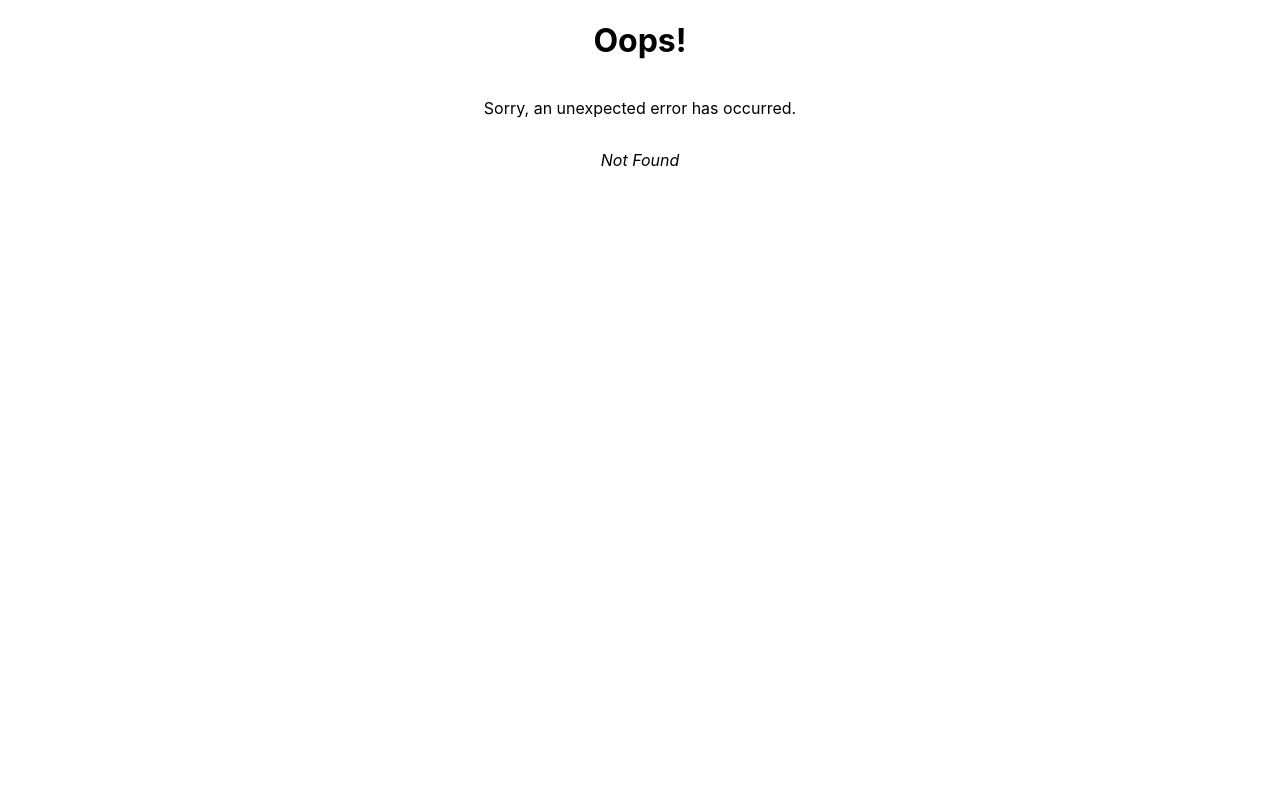
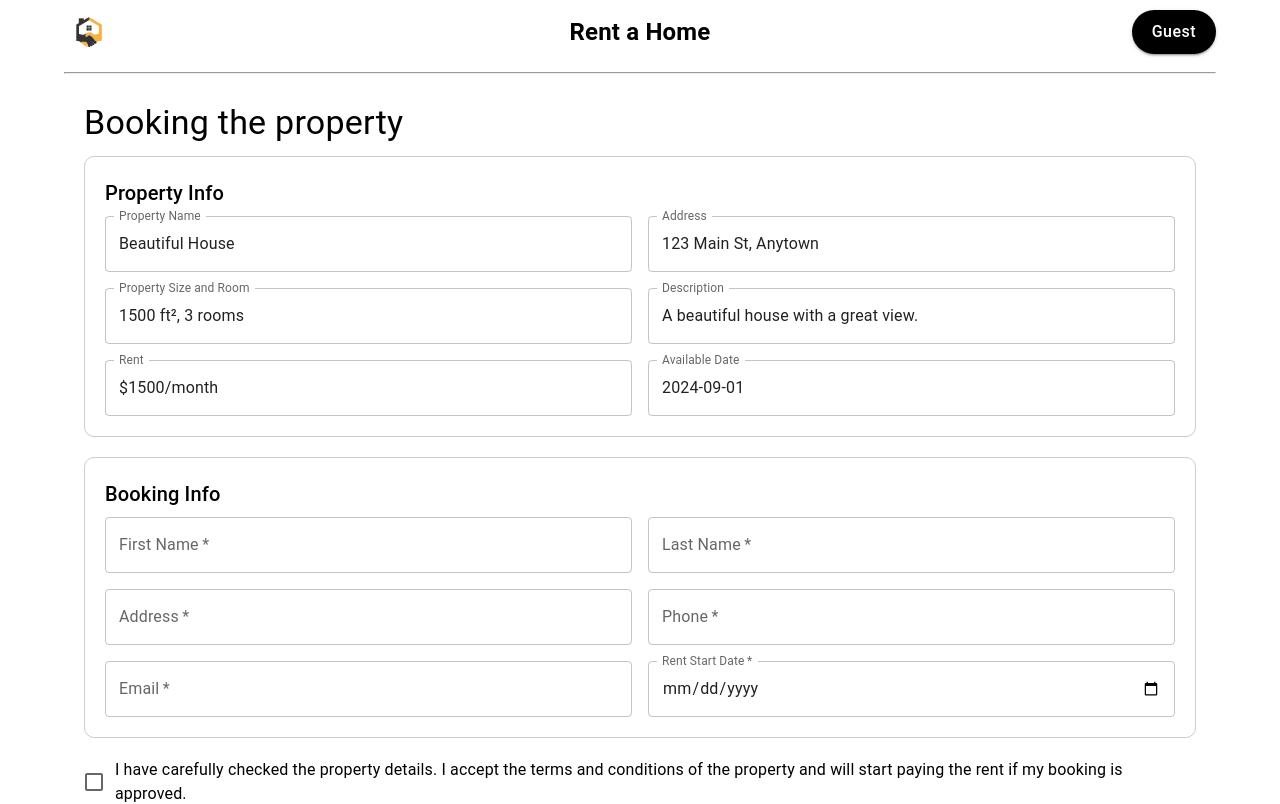
Before and after one commit to mayusuf/tolet-wap, a React (Create React App) app: page /booking-property/1 in a window 1280 px wide. Before the commit this address had no page. Shown: the top 804 px of the page. Built offline with nearby package versions, Linux system fonts and the light colour scheme.

Commit message:
Booking the property added

```diff
--- a/package.json
+++ b/package.json
@@ -14,6 +14,8 @@
     "react-dom": "^18.3.1",
     "react-router-dom": "^6.26.0",
     "react-scripts": "5.0.1",
+    "react-toastify": "^10.0.5",
+    "sweetalert2": "^11.12.4",
     "web-vitals": "^2.1.4"
   },
   "scripts": {
--- /dev/null
+++ b/src/components/BookingProperty.jsx
@@ -0,0 +1,262 @@
+import React, { useState } from "react";
+import {
+  Box,
+  Grid,
+  TextField,
+  Button,
+  Checkbox,
+  Typography,
+  FormControlLabel,
+  Container,
+} from "@mui/material";
+import { ToastContainer, toast } from "react-toastify";
+import "react-toastify/dist/ReactToastify.css";
+import Swal from "sweetalert2";
+import { useNavigate } from "react-router-dom";
+
+const BookingProperty = () => {
+  const navigate = useNavigate();
+
+  const [propertyInfo] = useState({
+    propertyName: "Beautiful House",
+    address: "123 Main St, Anytown",
+    sizeAndRoom: "1500 ft², 3 rooms",
+    description: "A beautiful house with a great view.",
+    rent: "$1500/month",
+    availableDate: "2024-09-01",
+  });
+
+  const [bookingInfo, setBookingInfo] = useState({
+    firstName: "",
+    lastName: "",
+    address: "",
+    phone: "",
+    email: "",
+    rentStartDate: "",
+  });
+
+  const [isChecked, setIsChecked] = useState(false);
+
+  const handleInputChange = (e) => {
+    const { name, value } = e.target;
+    setBookingInfo({
+      ...bookingInfo,
+      [name]: value,
+    });
+  };
+
+  const handleCheckboxChange = (e) => {
+    setIsChecked(e.target.checked);
+  };
+
+  const handleSubmit = (e) => {
+    e.preventDefault();
+
+    if (!isChecked) {
+      toast.error("You must agree to the terms and conditions.");
+      return;
+    }
+
+    Swal.fire({
+      title: "Are you sure?",
+      text: "Do you want to proceed with the booking?",
+      icon: "warning",
+      showCancelButton: true,
+      confirmButtonText: "Yes, book it!",
+      cancelButtonText: "No, cancel!",
+    }).then((result) => {
+      if (result.isConfirmed) {
+        toast.success("Booking request submitted successfully!", {
+            onClose: () => {
+                navigate("/");
+            }
+        });
+      }
+    });
+  };
+
+  return (
+    <Container maxWidth="lg">
+      <Box sx={{ padding: "20px" }}>
+        <Typography variant="h4" gutterBottom>
+          Booking the property
+        </Typography>
+        <form onSubmit={handleSubmit}>
+          <Box
+            sx={{
+              border: "1px solid #ccc",
+              borderRadius: "10px",
+              padding: "20px",
+              marginBottom: "20px",
+            }}
+          >
+            <Typography variant="h6" gutterBottom>
+              Property Info
+            </Typography>
+            <Grid container spacing={2}>
+              <Grid item xs={12} sm={6}>
+                <TextField
+                  label="Property Name"
+                  value={propertyInfo.propertyName}
+                  fullWidth
+                  InputProps={{
+                    readOnly: true,
+                  }}
+                />
+              </Grid>
+              <Grid item xs={12} sm={6}>
+                <TextField
+                  label="Address"
+                  value={propertyInfo.address}
+                  fullWidth
+                  InputProps={{
+                    readOnly: true,
+                  }}
+                />
+              </Grid>
+              <Grid item xs={12} sm={6}>
+                <TextField
+                  label="Property Size and Room"
+                  value={propertyInfo.sizeAndRoom}
+                  fullWidth
+                  InputProps={{
+                    readOnly: true,
+                  }}
+                />
+              </Grid>
+              <Grid item xs={12} sm={6}>
+                <TextField
+                  label="Description"
+                  value={propertyInfo.description}
+                  fullWidth
+                  InputProps={{
+                    readOnly: true,
+                  }}
+                />
+              </Grid>
+              <Grid item xs={12} sm={6}>
+                <TextField
+                  label="Rent"
+                  value={propertyInfo.rent}
+                  fullWidth
+                  InputProps={{
+                    readOnly: true,
+                  }}
+                />
+              </Grid>
+              <Grid item xs={12} sm={6}>
+                <TextField
+                  label="Available Date"
+                  value={propertyInfo.availableDate}
+                  fullWidth
+                  InputProps={{
+                    readOnly: true,
+                  }}
+                />
+              </Grid>
+            </Grid>
+          </Box>
+
+          <Box
+            sx={{
+              border: "1px solid #ccc",
+              borderRadius: "10px",
+              padding: "20px",
+              marginBottom: "20px",
+            }}
+          >
+            <Typography variant="h6" gutterBottom>
+              Booking Info
+            </Typography>
+            <Grid container spacing={2}>
+              <Grid item xs={12} sm={6}>
+                <TextField
+                  label="First Name"
+                  name="firstName"
+                  value={bookingInfo.firstName}
+                  onChange={handleInputChange}
+                  fullWidth
+                  required
+                />
+              </Grid>
+              <Grid item xs={12} sm={6}>
+                <TextField
+                  label="Last Name"
+                  name="lastName"
+                  value={bookingInfo.lastName}
+                  onChange={handleInputChange}
+                  fullWidth
+                  required
+                />
+              </Grid>
+              <Grid item xs={12} sm={6}>
+                <TextField
+                  label="Address"
+                  name="address"
+                  value={bookingInfo.address}
+                  onChange={handleInputChange}
+                  fullWidth
+                  required
+                />
+              </Grid>
+              <Grid item xs={12} sm={6}>
+                <TextField
+                  label="Phone"
+                  name="phone"
+                  value={bookingInfo.phone}
+                  onChange={handleInputChange}
+                  fullWidth
+                  required
+                />
+              </Grid>
+              <Grid item xs={12} sm={6}>
+                <TextField
+                  label="Email"
+                  type="email"
+                  name="email"
+                  value={bookingInfo.email}
+                  onChange={handleInputChange}
+                  fullWidth
+                  required
+                />
+              </Grid>
+              <Grid item xs={12} sm={6}>
+                <TextField
+                  label="Rent Start Date"
+                  type="date"
+                  name="rentStartDate"
+                  value={bookingInfo.rentStartDate}
+                  onChange={handleInputChange}
+                  fullWidth
+                  InputLabelProps={{ shrink: true }}
+                  required
+                />
+              </Grid>
+            </Grid>
+          </Box>
+
+          <FormControlLabel
+            control={
+              <Checkbox checked={isChecked} onChange={handleCheckboxChange} />
+            }
+            label="I have carefully checked the property details. I accept the terms and conditions of the property and will start paying the rent if my booking is approved."
+          />
+
+          <Box sx={{ textAlign: "right", marginTop: "20px" }}>
+            <Button
+              variant="contained"
+              color="primary"
+              type="submit"
+              disabled={!isChecked}
+            >
+              Booking
+            </Button>
+          </Box>
+        </form>
+        <ToastContainer position="bottom-center" />
+      </Box>
+    </Container>
+  );
+};
+
+export default BookingProperty;
--- a/src/components/PropertyDetail.jsx
+++ b/src/components/PropertyDetail.jsx
@@ -39,11 +39,11 @@ const PropertyDetail = () => {
   };
 
   const handleBookNowOnClick = () => {
-    const isUserLoggedIn = false;
+    const isUserLoggedIn = true;
     if(!isUserLoggedIn) {
         navigate("/login");
     } else {
-        //
+      navigate(`/booking-property/${property?.id}`);
     }
   }
 
--- a/src/index.js
+++ b/src/index.js
@@ -9,6 +9,7 @@ import Layout from './components/Layout';
 import PropertyDetail from './components/PropertyDetail';
 import Login from './components/Login';
 import CreateUser from './components/CreateUser';
+import BookingProperty from './components/BookingProperty';
 
 const router = createBrowserRouter([
   {
@@ -39,6 +40,15 @@ const router = createBrowserRouter([
     errorElement: <ErrorPage />
   },
   {
+    path: "/booking-property/:id",
+    element: (
+      <Layout>
+        <BookingProperty />
+      </Layout>
+    ),
+    errorElement: <ErrorPage />
+  },
+  {
     path: "/create-user",
     element: (
       <Layout>
```
Also changed, not shown: 1 other file (tests, documents, lock files or other folders).
